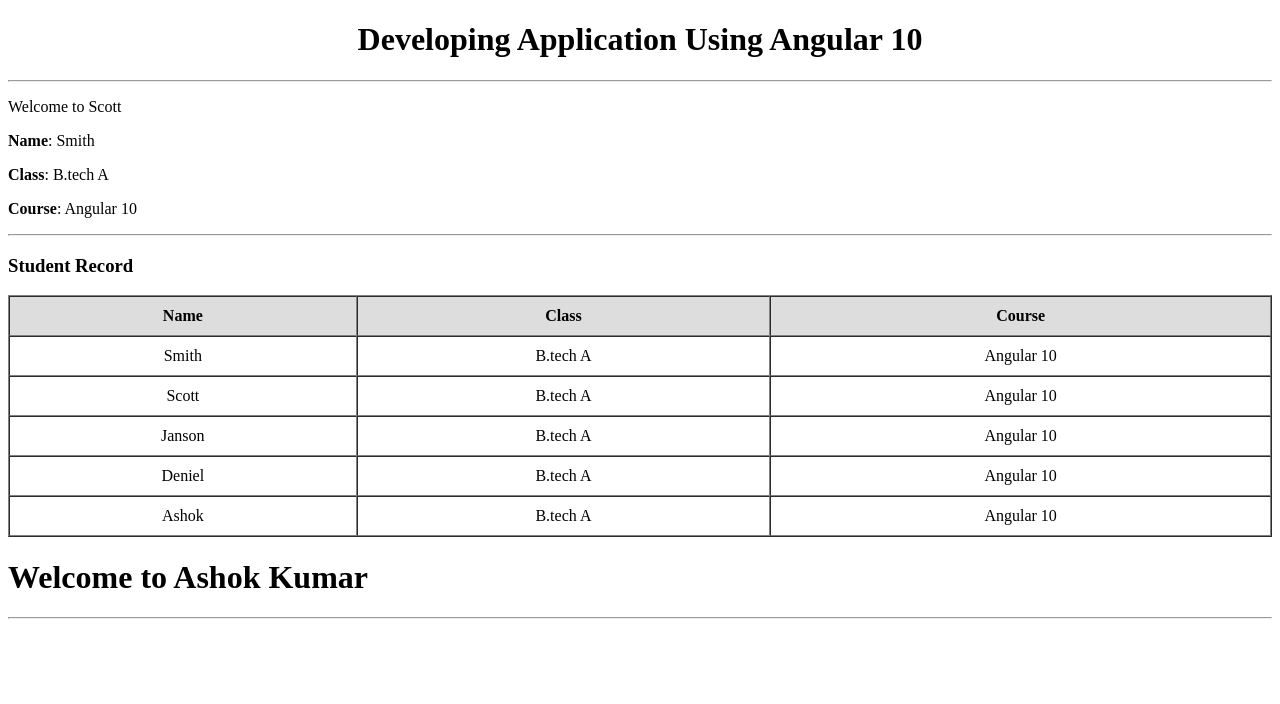
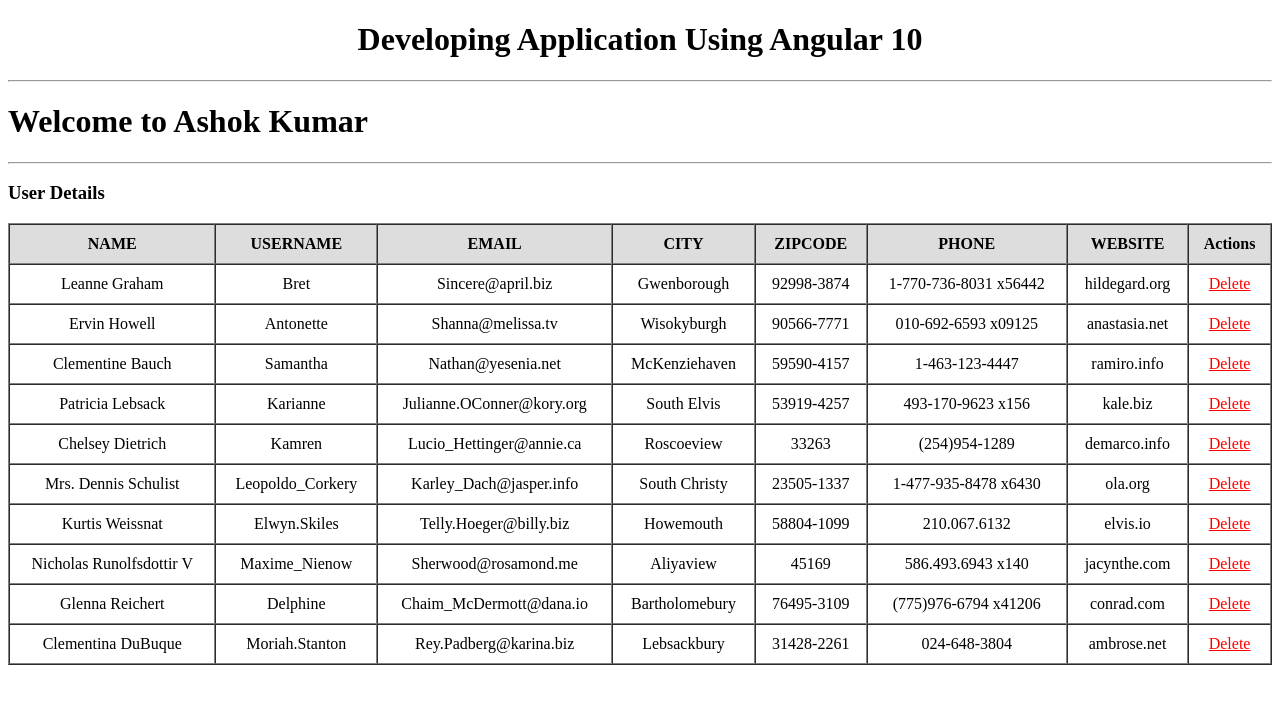
Before and after one commit to vkpindia/angular-training, an Angular app: page / in a window 1280 px wide. Shown: the top 704 px of the page. Built offline with nearby package versions, Linux system fonts and the light colour scheme.

Commit message:
Component 2ndday

```diff
--- a/src/app/app.component.html
+++ b/src/app/app.component.html
@@ -1,8 +1,9 @@
 <h1 align="center">Developing Application Using Angular 10</h1><hr/>
 
 <!-- <input type="text" [(ngModel)]="empName"> -->
-
-<p>Welcome to {{uname}}</p>
+<!-- Hero component call -->
+<app-hero></app-hero>
+<!-- <p>Welcome to {{uname}}</p>
 
 <p><strong>Name</strong>: {{students.name}}</p>
 <p><strong>Class</strong>: {{students.sClass}}</p>
@@ -27,9 +28,6 @@
        <td>{{stRecord.course}}</td>
      </tr>
   </tbody>
-</table>
-
-<!-- Hero component call -->
-<app-hero></app-hero>
+</table> -->
 
 <!-- <router-outlet></router-outlet> -->
--- a/src/app/app.module.ts
+++ b/src/app/app.module.ts
@@ -4,11 +4,13 @@
 import { AppRoutingModule } from './app-routing.module';
 import { AppComponent } from './app.component';
 import { HeroComponent } from './hero/hero.component';
+import { HeroDetailsComponent } from './hero-details/hero-details.component';
 
 @NgModule({
   declarations: [
     AppComponent,
-    HeroComponent
+    HeroComponent,
+    HeroDetailsComponent
   ],
   imports: [
     BrowserModule,
--- /dev/null
+++ b/src/app/hero-details/hero-details.component.html
@@ -0,0 +1,27 @@
+<div>
+  <h3>User Details</h3>
+  <!-- Users table -->
+  <table cellspacing="0" cellpadding="10" border="1">
+     <thead>
+       <tr>
+         <th *ngFor="let head of tableHeader; let index = i">
+           {{head | uppercase}}
+         </th>
+         <th>Actions</th>
+       </tr>
+     </thead>
+     <tbody>
+       <tr *ngFor="let user of users">
+         <td *ngFor="let u of tableHeader">
+           <span>{{user[u]}}</span>
+           <span *ngIf="user && user.address">
+            {{user.address[u]}}
+           </span>
+         </td>
+         <td>
+           <a href="javascript:void(0)" style="color:#f00" (click)="onDeleteUser(user)">Delete</a>
+         </td>
+       </tr>
+     </tbody>
+  </table>
+</div>
--- /dev/null
+++ b/src/app/hero-details/hero-details.component.scss
@@ -0,0 +1,9 @@
+table{
+  width: 100%;
+  thead{
+    background-color: #ddd;
+  }
+  td{
+    text-align: center;
+  }
+}
--- /dev/null
+++ b/src/app/hero-details/hero-details.component.ts
@@ -0,0 +1,36 @@
+import { Component, OnInit } from '@angular/core';
+import { users } from './user';
+
+@Component({
+  selector: 'app-hero-details',
+  templateUrl: './hero-details.component.html',
+  styleUrls: ['./hero-details.component.scss']
+})
+export class HeroDetailsComponent implements OnInit {
+
+  public users: Array<any>;
+  public tableHeader: Array<any>;
+
+  constructor() { }
+
+  ngOnInit(): void {
+    this.users = users;
+    this.tableHeader = [
+      'name',
+      'username',
+      'email',
+      'city',
+      'zipcode',
+      'phone',
+      'website'
+    ];
+  }
+
+  public onDeleteUser(user: any): void {
+    let userRecordIndex = this.users.findIndex(data => data.id === user.id);
+    const isDeleteUser = confirm('Are you sure to delete this user?');
+    if (isDeleteUser) {
+      this.users.splice(userRecordIndex, 1);
+    }
+  }
+}
--- /dev/null
+++ b/src/app/hero-details/user.ts
@@ -0,0 +1,232 @@
+export const users: Array<any> = [
+  {
+    id: 1,
+    name: 'Leanne Graham',
+    username: 'Bret',
+    email: 'Sincere@april.biz',
+    address: {
+      street: 'Kulas Light',
+      suite: 'Apt. 556',
+      city: 'Gwenborough',
+      zipcode: '92998-3874',
+      geo: {
+        lat: '-37.3159',
+        lng: '81.1496'
+      }
+    },
+    phone: '1-770-736-8031 x56442',
+    website: 'hildegard.org',
+    company: {
+      name: 'Romaguera-Crona',
+      catchPhrase: 'Multi-layered client-server neural-net',
+      bs: 'harness real-time e-markets'
+    }
+  },
+  {
+    id: 2,
+    name: 'Ervin Howell',
+    username: 'Antonette',
+    email: 'Shanna@melissa.tv',
+    address: {
+      street: 'Victor Plains',
+      suite: 'Suite 879',
+      city: 'Wisokyburgh',
+      zipcode: '90566-7771',
+      geo: {
+        lat: '-43.9509',
+        lng: '-34.4618'
+      }
+    },
+    phone: '010-692-6593 x09125',
+    website: 'anastasia.net',
+    company: {
+      name: 'Deckow-Crist',
+      catchPhrase: 'Proactive didactic contingency',
+      bs: 'synergize scalable supply-chains'
+    }
+  },
+  {
+    id: 3,
+    name: 'Clementine Bauch',
+    username: 'Samantha',
+    email: 'Nathan@yesenia.net',
+    address: {
+      street: 'Douglas Extension',
+      suite: 'Suite 847',
+      city: 'McKenziehaven',
+      zipcode: '59590-4157',
+      geo: {
+        lat: '-68.6102',
+        lng: '-47.0653'
+      }
+    },
+    phone: '1-463-123-4447',
+    website: 'ramiro.info',
+    company: {
+      name: 'Romaguera-Jacobson',
+      catchPhrase: 'Face to face bifurcated interface',
+      bs: 'e-enable strategic applications'
+    }
+  },
+  {
+    id: 4,
+    name: 'Patricia Lebsack',
+    username: 'Karianne',
+    email: 'Julianne.OConner@kory.org',
+    address: {
+      street: 'Hoeger Mall',
+      suite: 'Apt. 692',
+      city: 'South Elvis',
+      zipcode: '53919-4257',
+      geo: {
+        lat: '29.4572',
+        lng: '-164.2990'
+      }
+    },
+    phone: '493-170-9623 x156',
+    website: 'kale.biz',
+    company: {
+      name: 'Robel-Corkery',
+      catchPhrase: 'Multi-tiered zero tolerance productivity',
+      bs: 'transition cutting-edge web services'
+    }
+  },
+  {
+    id: 5,
+    name: 'Chelsey Dietrich',
+    username: 'Kamren',
+    email: 'Lucio_Hettinger@annie.ca',
+    address: {
+      street: 'Skiles Walks',
+      suite: 'Suite 351',
+      city: 'Roscoeview',
+      zipcode: '33263',
+      geo: {
+        lat: '-31.8129',
+        lng: '62.5342'
+      }
+    },
+    phone: '(254)954-1289',
+    website: 'demarco.info',
+    company: {
+      name: 'Keebler LLC',
+      catchPhrase: 'User-centric fault-tolerant solution',
+      bs: 'revolutionize end-to-end systems'
+    }
+  },
+  {
+    id: 6,
+    name: 'Mrs. Dennis Schulist',
+    username: 'Leopoldo_Corkery',
+    email: 'Karley_Dach@jasper.info',
+    address: {
+      street: 'Norberto Crossing',
+      suite: 'Apt. 950',
+      city: 'South Christy',
+      zipcode: '23505-1337',
+      geo: {
+        lat: '-71.4197',
+        lng: '71.7478'
+      }
+    },
+    phone: '1-477-935-8478 x6430',
+    website: 'ola.org',
+    company: {
+      name: 'Considine-Lockman',
+      catchPhrase: 'Synchronised bottom-line interface',
+      bs: 'e-enable innovative applications'
+    }
+  },
+  {
+    id: 7,
+    name: 'Kurtis Weissnat',
+    username: 'Elwyn.Skiles',
+    email: 'Telly.Hoeger@billy.biz',
+    address: {
+      street: 'Rex Trail',
+      suite: 'Suite 280',
+      city: 'Howemouth',
+      zipcode: '58804-1099',
+      geo: {
+        lat: '24.8918',
+        lng: '21.8984'
+      }
+    },
+    phone: '210.067.6132',
+    website: 'elvis.io',
+    company: {
+      name: 'Johns Group',
+      catchPhrase: 'Configurable multimedia task-force',
+      bs: 'generate enterprise e-tailers'
+    }
+  },
+  {
+    id: 8,
+    name: 'Nicholas Runolfsdottir V',
+    username: 'Maxime_Nienow',
+    email: 'Sherwood@rosamond.me',
+    address: {
+      street: 'Ellsworth Summit',
+      suite: 'Suite 729',
+      city: 'Aliyaview',
+      zipcode: '45169',
+      geo: {
+        lat: '-14.3990',
+        lng: '-120.7677'
+      }
+    },
+    phone: '586.493.6943 x140',
+    website: 'jacynthe.com',
+    company: {
+      name: 'Abernathy Group',
+      catchPhrase: 'Implemented secondary concept',
+      bs: 'e-enable extensible e-tailers'
+    }
+  },
+  {
+    id: 9,
+    name: 'Glenna Reichert',
+    username: 'Delphine',
+    email: 'Chaim_McDermott@dana.io',
+    address: {
+      street: 'Dayna Park',
+      suite: 'Suite 449',
+      city: 'Bartholomebury',
+      zipcode: '76495-3109',
+      geo: {
+        lat: '24.6463',
+        lng: '-168.8889'
+      }
+    },
+    phone: '(775)976-6794 x41206',
+    website: 'conrad.com',
+    company: {
+      name: 'Yost and Sons',
+      catchPhrase: 'Switchable contextually-based project',
+      bs: 'aggregate real-time technologies'
+    }
+  },
+  {
+    id: 10,
+    name: 'Clementina DuBuque',
+    username: 'Moriah.Stanton',
+    email: 'Rey.Padberg@karina.biz',
+    address: {
+      street: 'Kattie Turnpike',
+      suite: 'Suite 198',
+      city: 'Lebsackbury',
+      zipcode: '31428-2261',
+      geo: {
+        lat: '-38.2386',
+        lng: '57.2232'
+      }
+    },
+    phone: '024-648-3804',
+    website: 'ambrose.net',
+    company: {
+      name: 'Hoeger LLC',
+      catchPhrase: 'Centralized empowering task-force',
+      bs: 'target end-to-end models'
+    }
+  }
+];
--- a/src/app/hero/hero.component.html
+++ b/src/app/hero/hero.component.html
@@ -1 +1,3 @@
 <h1>Welcome to {{empName}}</h1><hr/>
+
+<app-hero-details></app-hero-details>
--- a/src/app/hero/hero.component.ts
+++ b/src/app/hero/hero.component.ts
@@ -5,9 +5,11 @@
   templateUrl: './hero.component.html',
   styleUrls: ['./hero.component.scss']
 })
+
 export class HeroComponent implements OnInit {
 
   public empName: string;
+
   constructor() { }
 
   ngOnInit(): void {
```
Also changed, not shown: 1 other file (tests, documents, lock files or other folders).
